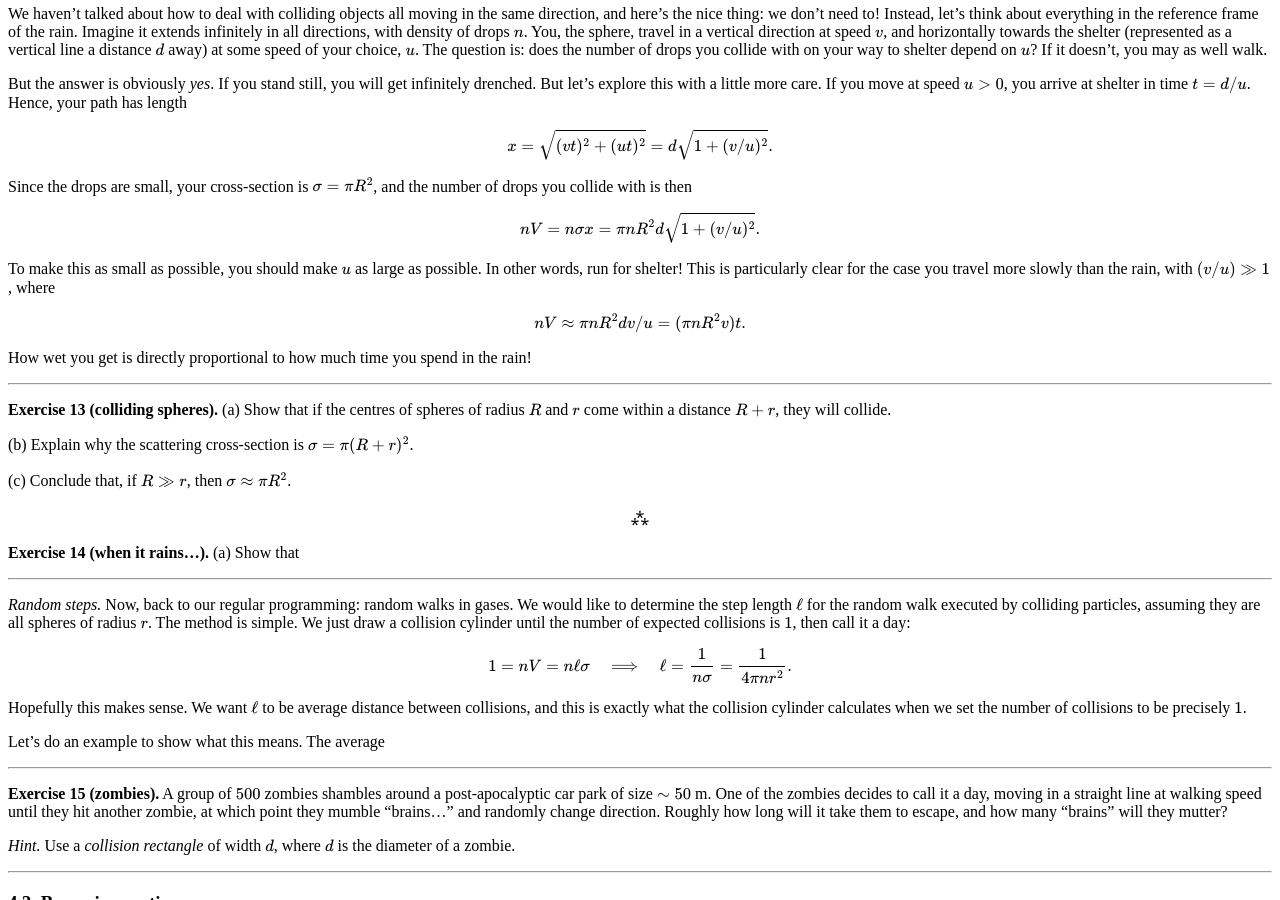
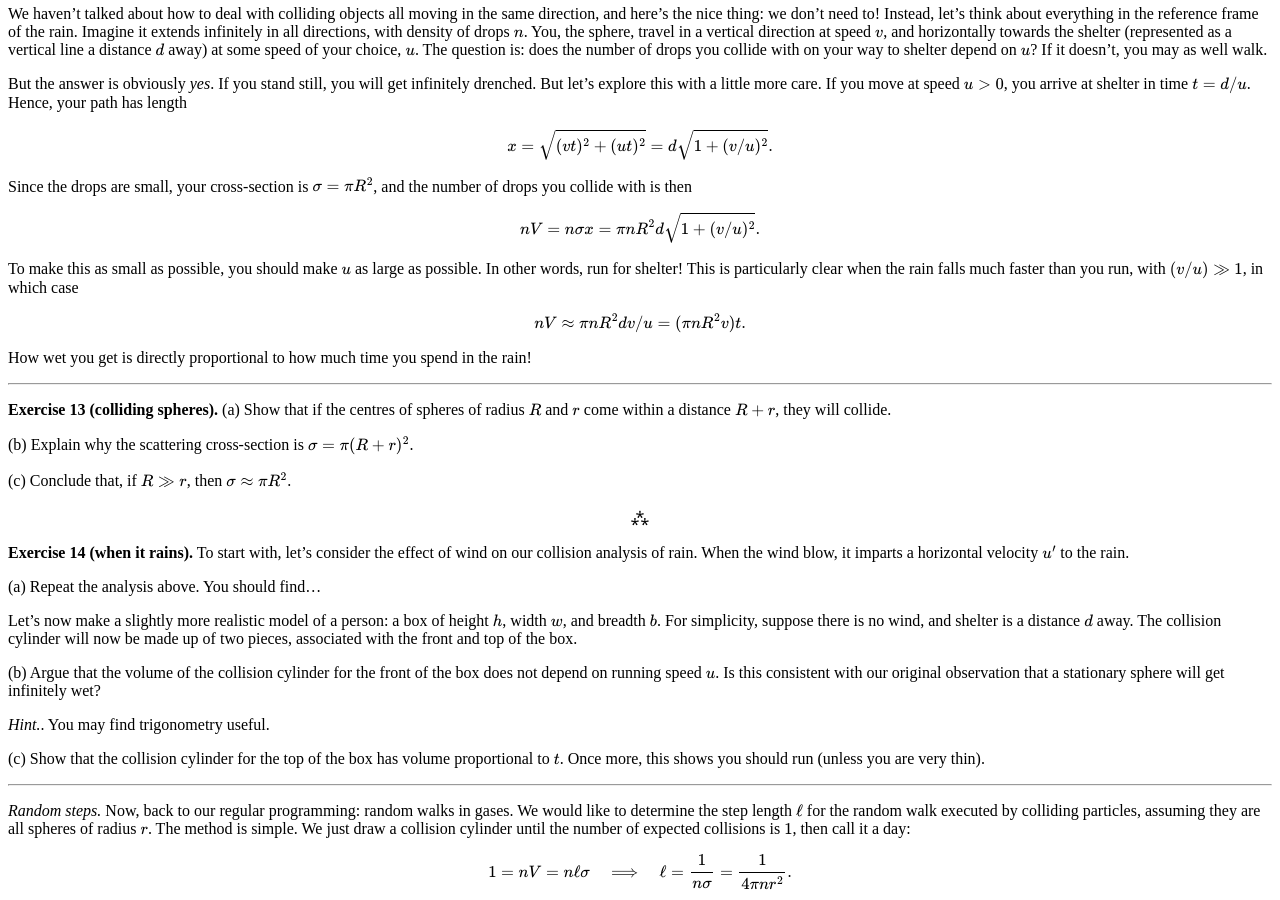
Before and after one commit to hapax/hapax.github.io, a Jekyll site: the page built from assets/simple-physics.md, in a window 1280 px wide and 900 px high, scrolled down 11103 px. Built offline with Jekyll 4.4.1, drawn with Linux system fonts in a browser that asks for light colours; our own code applies the rules of GitHub Pages for plain Markdown files; formulas are drawn with MathJax 3; a script that is not in the unit is left out.

Commit message:
Update simple-physics.md

```diff
--- a/assets/simple-physics.md
+++ b/assets/simple-physics.md
@@ -1225,8 +1225,8 @@ $$
 To make this as small as possible, you should make $u$ as large as
 possible.
 In other words, run for shelter!
-This is particularly clear for the case you travel more slowly than
-the rain, with $(v/u) \gg 1$, where
+This is particularly clear when the rain falls much faster than you
+run, with $(v/u) \gg 1$, in which case
 
 $$
 n V \approx \pi n R^2 d v/u = (\pi n R^2 v)t.
@@ -1250,7 +1250,29 @@ R^2$.
   ⁂
   </p>
 
-**Exercise 14 (when it rains...).** (a) Show that
+**Exercise 14 (when it rains).** To start with, let's consider the
+effect of wind on our collision analysis of rain.
+When the wind blow, it imparts a horizontal velocity $u'$ to the rain.
+
+(a) Repeat the analysis above. You should find...
+
+Let's now make a slightly more realistic model of a person: a
+box of height $h$, width $w$, and breadth $b$.
+For simplicity, suppose there is no wind, and shelter is a distance
+$d$ away.
+The collision cylinder will now be made up of two pieces, associated
+with the front and top of the box.
+
+(b) Argue that the volume of the collision cylinder for the front of
+the box does not depend on running speed $u$. Is this consistent with
+our original
+observation that a stationary sphere will get infinitely wet?
+
+*Hint.*. You may find trigonometry useful.
+
+(c) Show that the collision cylinder for the top of the box has volume
+proportional to $t$.
+Once more, this shows you should run (unless you are very thin).
 
 ---
 
```
